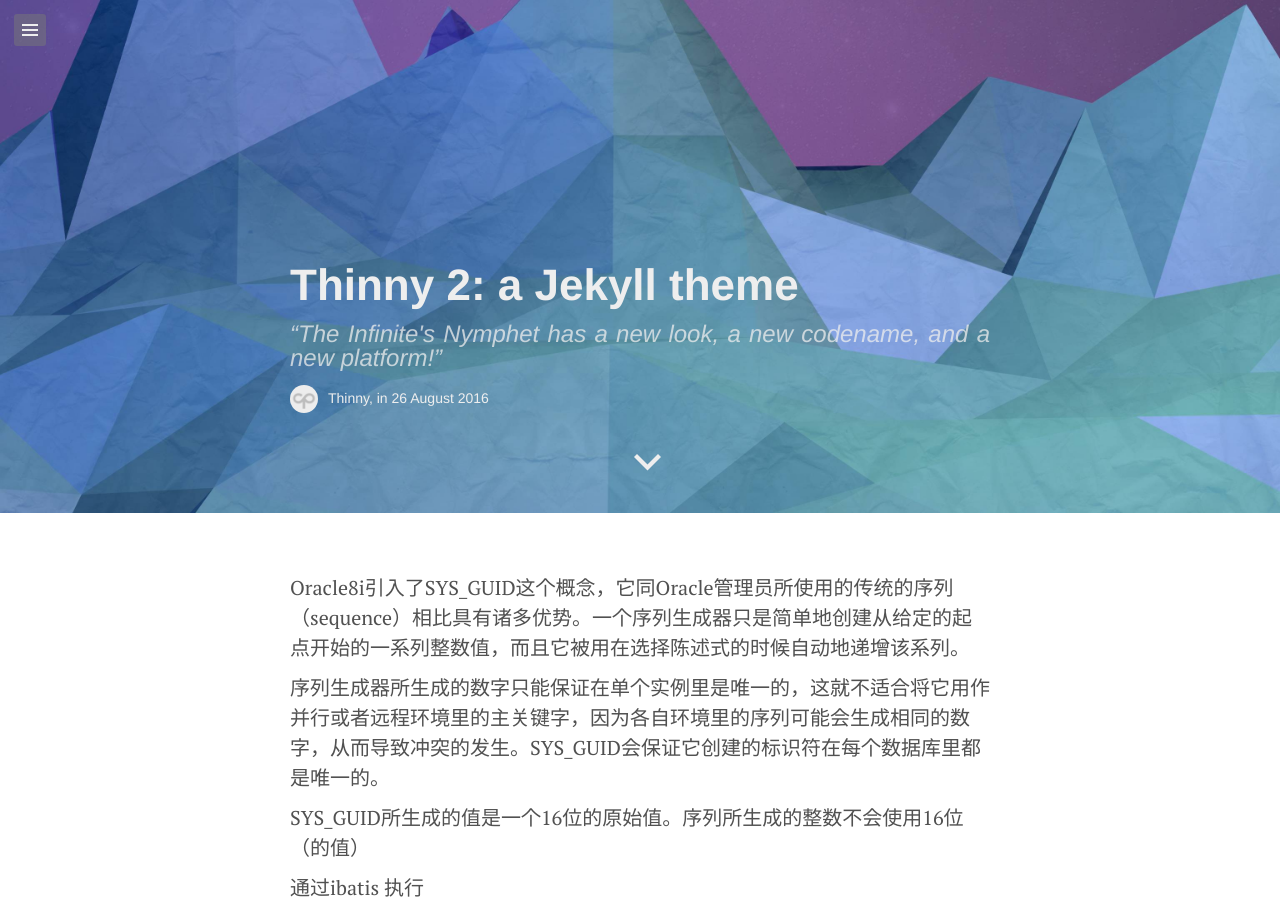
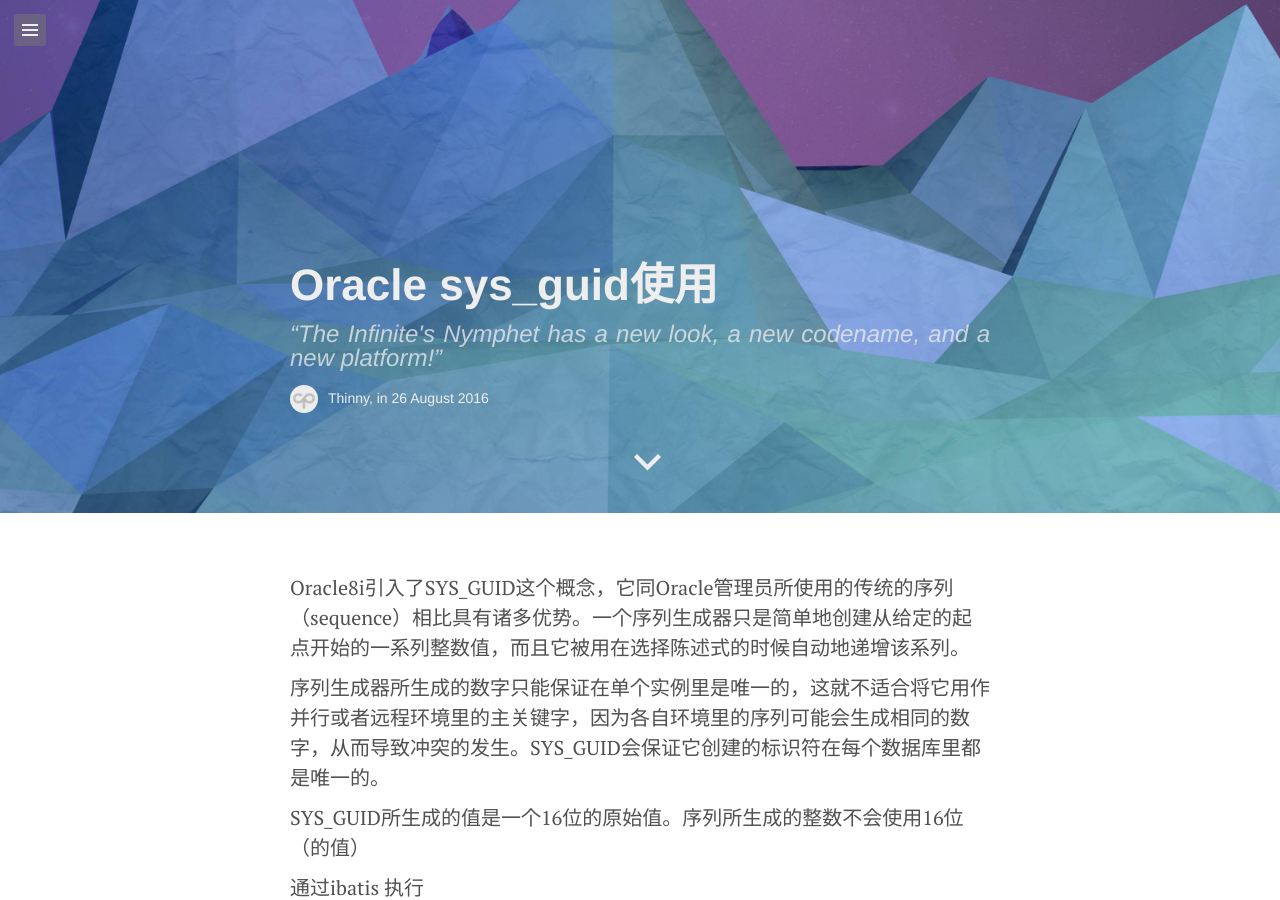
Before and after one commit to zhonghan/forest, a Jekyll site: the page built from _posts/2016-8-26-oracle-sys_guid.md, in a window 1280 px wide and 900 px high, scrolled down 387 px. Built offline with Jekyll 4.4.1, drawn with Linux system fonts in a browser that asks for light colours; Markdown is read by kramdown in place of the engine named in the settings.

Commit message:
change title

```diff
--- a/_posts/2016-8-26-oracle-sys_guid.md
+++ b/_posts/2016-8-26-oracle-sys_guid.md
@@ -1,6 +1,6 @@
 ---
 layout: post
-title: "Thinny 2: a Jekyll theme"
+title: "Oracle sys_guid使用"
 quote: The Infinite's Nymphet has a new look, a new codename, and a new platform!
 image: false
 video: false
```
